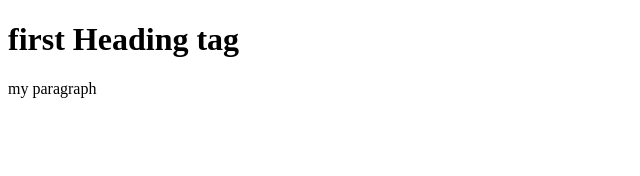
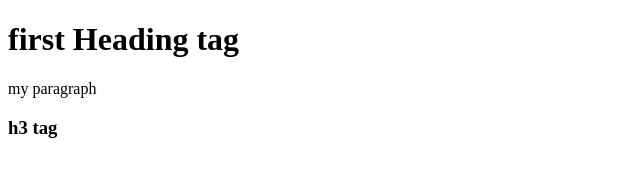
Before and after one commit to 69darshan/sample, a plain HTML site: page index.html in a window 1280 px wide. Shown: the full height of the page, 0-640 px from the left. Drawn offline with Linux system fonts and the light colour scheme.

Commit message:
index file modified

```diff
--- a/index.html
+++ b/index.html
@@ -8,5 +8,6 @@
 <body>
   <h1> first Heading tag</h1>
   <p>my paragraph</p>
+  <h3>h3 tag</h3>
 </body>
 </html>
```
